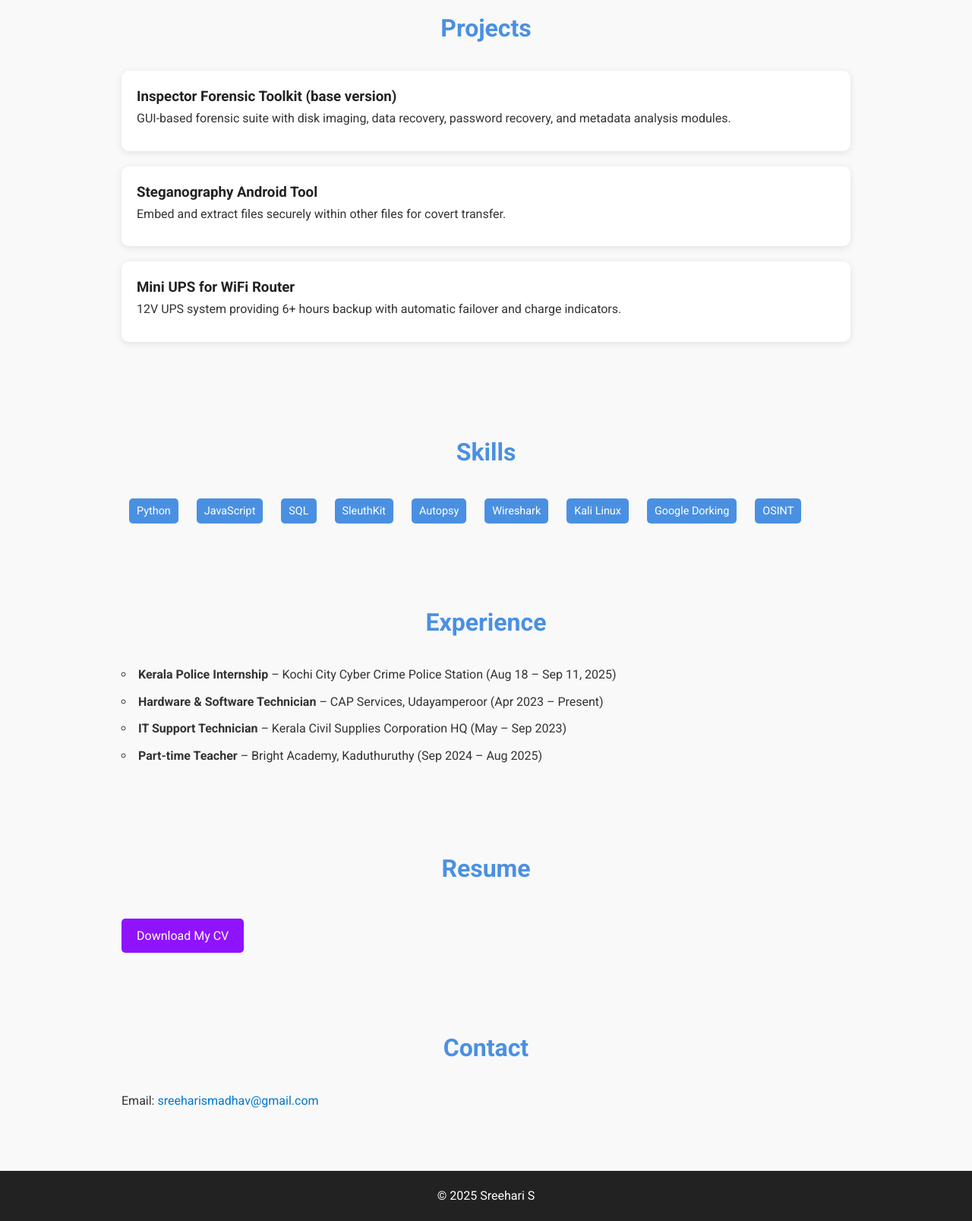
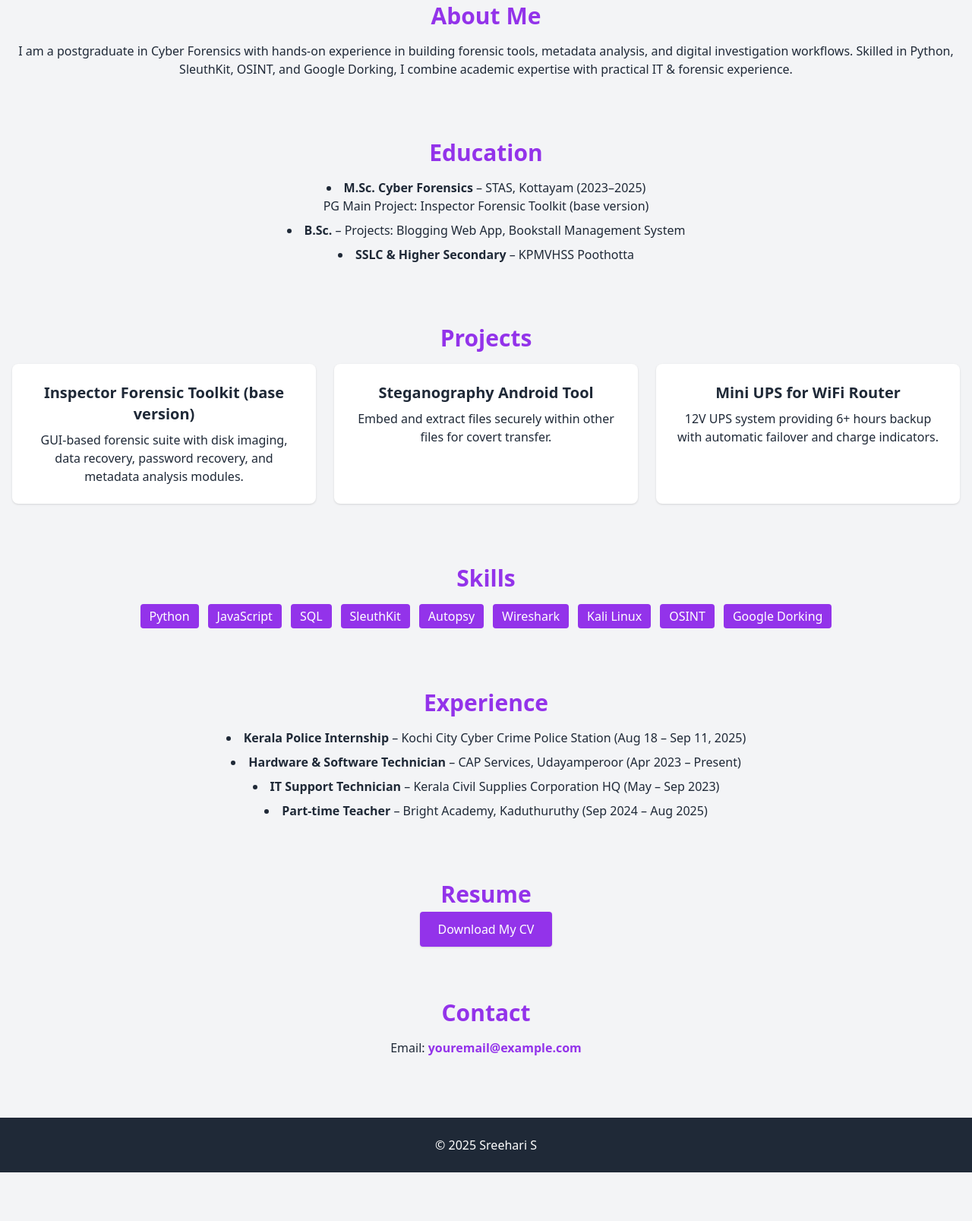
Before and after one commit to sreeharismadhav/sreeharismadhav.github.io, a plain HTML site: page index.html in a window 1280 px wide. Shown: the part 877-2484 px from the top of the page at 76% size. After the commit the page ends 2420 px from the top, so only its background shows below. Drawn offline with nearby package versions, Linux system fonts and the light colour scheme.

Commit message:
Update index.html

```diff
--- a/index.html
+++ b/index.html
@@ -4,107 +4,87 @@
   <meta charset="UTF-8">
   <meta name="viewport" content="width=device-width, initial-scale=1.0">
   <title>Sreehari S | Portfolio</title>
-<style>
-  /* Google Fonts */
-  @import url('https://fonts.googleapis.com/css2?family=Roboto:wght@400;700&display=swap');
+  <script src="https://cdn.tailwindcss.com"></script>
+</head>
+<body class="bg-gray-100 text-gray-800 scroll-smooth">
 
-  /* Reset & base */
-  * { margin:0; padding:0; box-sizing:border-box; }
-  body { font-family: 'Roboto', sans-serif; line-height:1.6; color:#333; background:#f9f9f9; }
-  a { text-decoration:none; color:#0077cc; }
-  h1,h2,h3 { color:#222; }
+<!-- Hero Section -->
+<section class="bg-gradient-to-r from-purple-600 to-blue-500 text-white h-screen flex flex-col justify-center items-center text-center">
+  <h1 class="text-5xl font-bold mb-4">Sreehari S</h1>
+  <p class="text-xl mb-6">Cyber Forensics | OSINT | Developer</p>
+  <a href="#contact" class="bg-white text-purple-600 font-bold px-6 py-3 rounded shadow hover:bg-gray-200 transition">Contact Me</a>
+</section>
 
-  /* Container */
-  .container { width:90%; max-width:1000px; margin:auto; padding:20px; }
+<!-- Navigation -->
+<nav class="fixed top-0 left-0 w-full bg-white shadow z-50">
+  <div class="container mx-auto flex justify-center space-x-6 py-4">
+    <a href="#about" class="hover:text-purple-600 transition">About</a>
+    <a href="#education" class="hover:text-purple-600 transition">Education</a>
+    <a href="#projects" class="hover:text-purple-600 transition">Projects</a>
+    <a href="#skills" class="hover:text-purple-600 transition">Skills</a>
+    <a href="#experience" class="hover:text-purple-600 transition">Experience</a>
+    <a href="#resume" class="hover:text-purple-600 transition">Resume</a>
+    <a href="#contact" class="hover:text-purple-600 transition">Contact</a>
+  </div>
+</nav>
 
-  /* Header */
-  header { background:linear-gradient(135deg, #4a90e2, #9013fe); color:white; padding:60px 0; text-align:center; }
-  header h1 { font-size:3rem; margin-bottom:10px; }
-  header p { font-size:1.2rem; }
-
-  /* Section styling */
-  section { padding:50px 0; }
-  section h2 { text-align:center; margin-bottom:30px; font-size:2rem; color:#4a90e2; }
-  section p, section li { font-size:1rem; margin-bottom:10px; }
-  ul { list-style:circle inside; }
-
-  /* Card-style projects */
-  .project-card { background:white; padding:20px; margin:20px 0; border-radius:10px; box-shadow:0 2px 10px rgba(0,0,0,0.1); }
-
-  /* Skills */
-  .skills span { display:inline-block; margin:5px 10px; padding:5px 10px; background:#4a90e2; color:white; border-radius:5px; font-size:0.9rem; }
-
-  /* Resume button */
-  .btn { display:inline-block; padding:10px 20px; margin-top:10px; background:#9013fe; color:white; border-radius:5px; transition:0.3s; }
-  .btn:hover { background:#4a90e2; }
-
-  /* Contact */
-  footer { text-align:center; padding:20px 0; background:#222; color:white; }
-
-</style>
-</head>
-<body>
-
-<header>
-  <h1>Sreehari S</h1>
-  <p>Cyber Forensics | OSINT | Developer</p>
-</header>
-
-<div class="container">
+<div class="container mx-auto px-4 py-20 space-y-20">
 
   <!-- About Me -->
-  <section id="about">
-    <h2>About Me</h2>
+  <section id="about" class="text-center">
+    <h2 class="text-3xl font-bold mb-4 text-purple-600">About Me</h2>
     <p>I am a postgraduate in Cyber Forensics with hands-on experience in building forensic tools, metadata analysis, and digital investigation workflows. Skilled in Python, SleuthKit, OSINT, and Google Dorking, I combine academic expertise with practical IT & forensic experience.</p>
   </section>
 
   <!-- Education -->
-  <section id="education">
-    <h2>Education</h2>
-    <ul>
-      <li><strong>M.Sc. Cyber Forensics</strong> – STAS, Kottayam (2023–2025) <br>PG Project: Inspector Forensic Toolkit </li>
-      <li><strong>B.Sc. Computer Science</strong> – Projects: Blogging Web App, Bookstall Management System</li>
+  <section id="education" class="text-center">
+    <h2 class="text-3xl font-bold mb-4 text-purple-600">Education</h2>
+    <ul class="list-disc list-inside space-y-2">
+      <li><strong>M.Sc. Cyber Forensics</strong> – STAS, Kottayam (2023–2025)<br>PG Main Project: Inspector Forensic Toolkit (base version)</li>
+      <li><strong>B.Sc.</strong> – Projects: Blogging Web App, Bookstall Management System</li>
       <li><strong>SSLC & Higher Secondary</strong> – KPMVHSS Poothotta</li>
     </ul>
   </section>
 
   <!-- Projects -->
-  <section id="projects">
-    <h2>Projects</h2>
-    <div class="project-card">
-      <h3>Inspector Forensic Toolkit (base version)</h3>
+  <section id="projects" class="text-center">
+    <h2 class="text-3xl font-bold mb-4 text-purple-600">Projects</h2>
+    <div class="grid md:grid-cols-3 gap-6">
+      <div class="bg-white p-6 rounded-lg shadow hover:shadow-lg transition">
+        <h3 class="text-xl font-bold mb-2">Inspector Forensic Toolkit (base version)</h3>
         <p>GUI-based forensic suite with disk imaging, data recovery, password recovery, and metadata analysis modules.</p>
       </div>
-    <div class="project-card">
-      <h3>Steganography Android Tool</h3>
+      <div class="bg-white p-6 rounded-lg shadow hover:shadow-lg transition">
+        <h3 class="text-xl font-bold mb-2">Steganography Android Tool</h3>
         <p>Embed and extract files securely within other files for covert transfer.</p>
       </div>
-    <div class="project-card">
-      <h3>Mini UPS for WiFi Router</h3>
+      <div class="bg-white p-6 rounded-lg shadow hover:shadow-lg transition">
+        <h3 class="text-xl font-bold mb-2">Mini UPS for WiFi Router</h3>
         <p>12V UPS system providing 6+ hours backup with automatic failover and charge indicators.</p>
+      </div>
     </div>
   </section>
 
   <!-- Skills -->
-  <section id="skills">
-    <h2>Skills</h2>
-    <div class="skills">
-      <span>Python</span>
-      <span>JavaScript</span>
-      <span>SQL</span>
-      <span>SleuthKit</span>
-      <span>Autopsy</span>
-      <span>Wireshark</span>
-      <span>Kali Linux</span>
-      <span>Google Dorking</span>
-      <span>OSINT</span>
+  <section id="skills" class="text-center">
+    <h2 class="text-3xl font-bold mb-4 text-purple-600">Skills</h2>
+    <div class="flex flex-wrap justify-center gap-3">
+      <span class="bg-purple-600 text-white px-3 py-1 rounded">Python</span>
+      <span class="bg-purple-600 text-white px-3 py-1 rounded">JavaScript</span>
+      <span class="bg-purple-600 text-white px-3 py-1 rounded">SQL</span>
+      <span class="bg-purple-600 text-white px-3 py-1 rounded">SleuthKit</span>
+      <span class="bg-purple-600 text-white px-3 py-1 rounded">Autopsy</span>
+      <span class="bg-purple-600 text-white px-3 py-1 rounded">Wireshark</span>
+      <span class="bg-purple-600 text-white px-3 py-1 rounded">Kali Linux</span>
+      <span class="bg-purple-600 text-white px-3 py-1 rounded">OSINT</span>
+      <span class="bg-purple-600 text-white px-3 py-1 rounded">Google Dorking</span>
     </div>
   </section>
 
   <!-- Experience -->
-  <section id="experience">
-    <h2>Experience</h2>
-    <ul>
+  <section id="experience" class="text-center">
+    <h2 class="text-3xl font-bold mb-4 text-purple-600">Experience</h2>
+    <ul class="list-disc list-inside space-y-2">
       <li><strong>Kerala Police Internship</strong> – Kochi City Cyber Crime Police Station (Aug 18 – Sep 11, 2025)</li>
       <li><strong>Hardware & Software Technician</strong> – CAP Services, Udayamperoor (Apr 2023 – Present)</li>
       <li><strong>IT Support Technician</strong> – Kerala Civil Supplies Corporation HQ (May – Sep 2023)</li>
@@ -113,21 +93,21 @@
   </section>
 
   <!-- Resume -->
-  <section id="resume">
-    <h2>Resume</h2>
-    <a class="btn" href="resume.pdf" download>Download My CV</a>
+  <section id="resume" class="text-center">
+    <h2 class="text-3xl font-bold mb-4 text-purple-600">Resume</h2>
+    <a href="resume.pdf" class="bg-purple-600 text-white px-6 py-3 rounded shadow hover:bg-purple-500 transition" download>Download My CV</a>
   </section>
 
   <!-- Contact -->
-  <section id="contact">
-    <h2>Contact</h2>
-    <p>Email: <a href="mailto:sreeharismadhav@gmail.com">sreeharismadhav@gmail.com</a></p>
+  <section id="contact" class="text-center">
+    <h2 class="text-3xl font-bold mb-4 text-purple-600">Contact</h2>
+    <p>Email: <a href="mailto:youremail@example.com" class="text-purple-600 font-bold">youremail@example.com</a></p>
   </section>
 
 </div>
 
-<footer>
-  <p>&copy; 2025 Sreehari S</p>
+<footer class="bg-gray-800 text-white text-center py-6">
+  &copy; 2025 Sreehari S
 </footer>
 
 </body>
```
Lines whose indentation alone changed are shown as unchanged.
